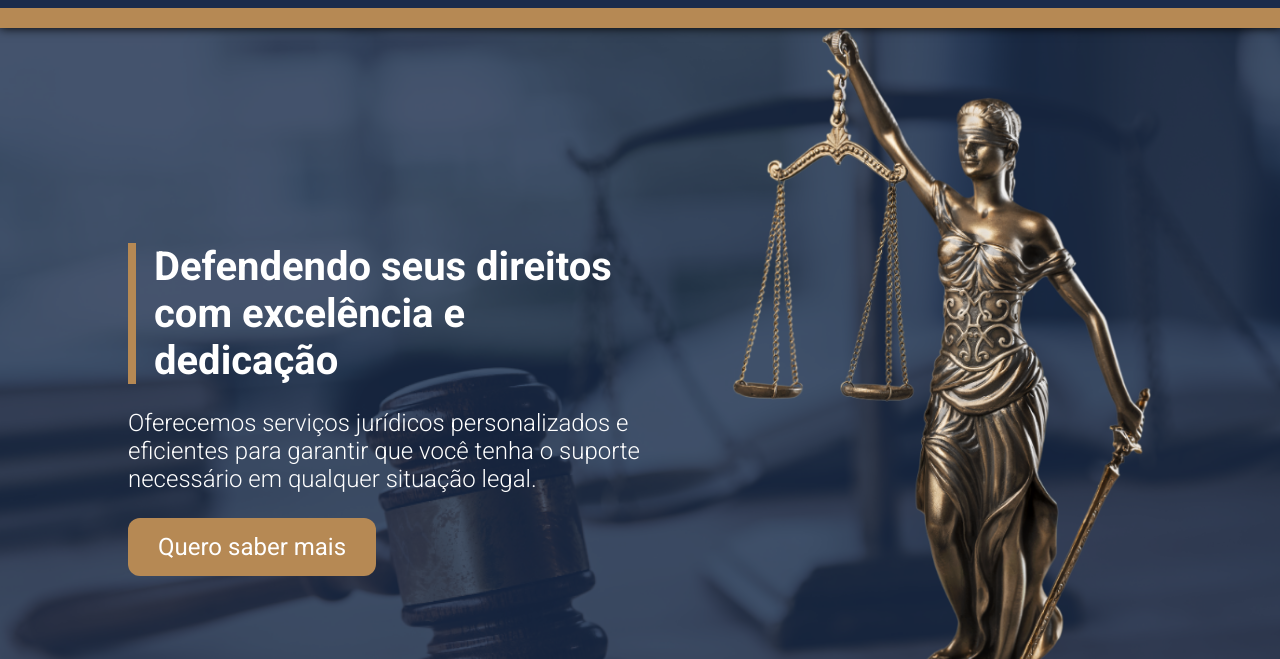
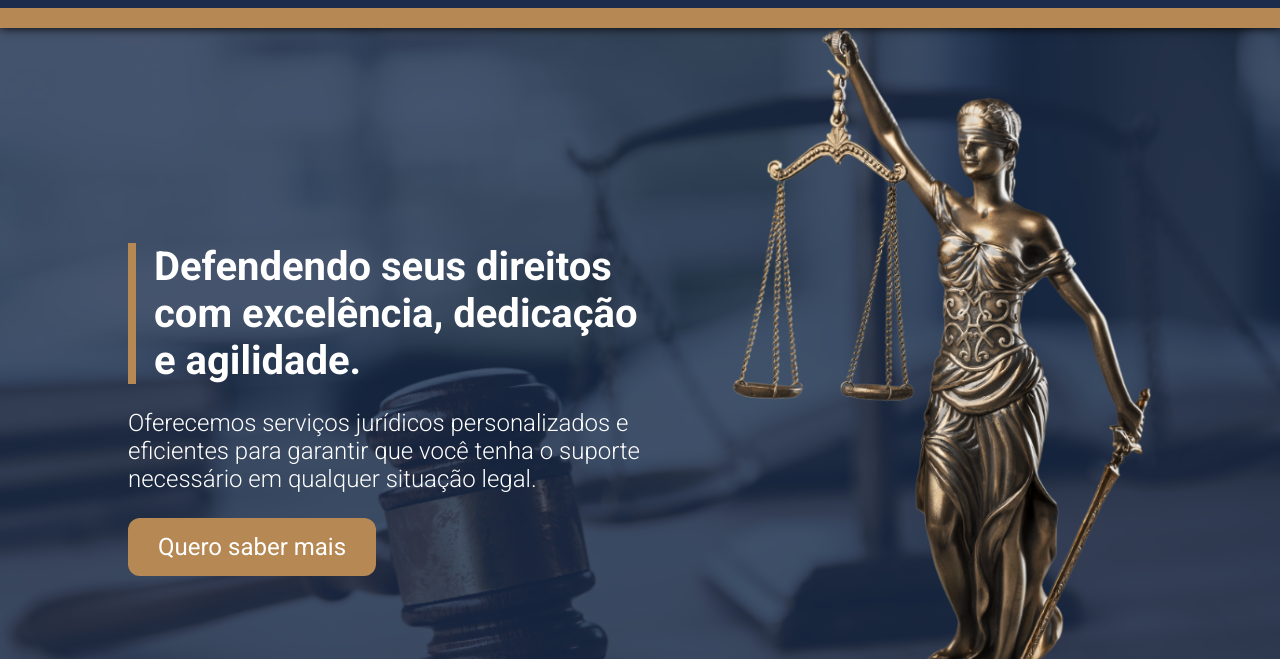
Before and after one commit to P4ulo-3/projeto-DC-advogados-curso, a plain HTML site: page index.html in a window 1280 px wide. Shown: the part 141-800 px from the top of the page. Drawn offline with Linux system fonts and the light colour scheme.

Commit message:
foi alterado o titulo da pagina no bannes principal

```diff
--- a/index.html
+++ b/index.html
@@ -40,7 +40,7 @@
         <div class="container-div-banner">
           <div class="container-content-banner">
             <h1 class="title">
-              Defendendo seus direitos com excelência e dedicação
+              Defendendo seus direitos com excelência, dedicação e agilidade.
             </h1>
             <p class="description">
               Oferecemos serviços jurídicos personalizados e eficientes para
```
